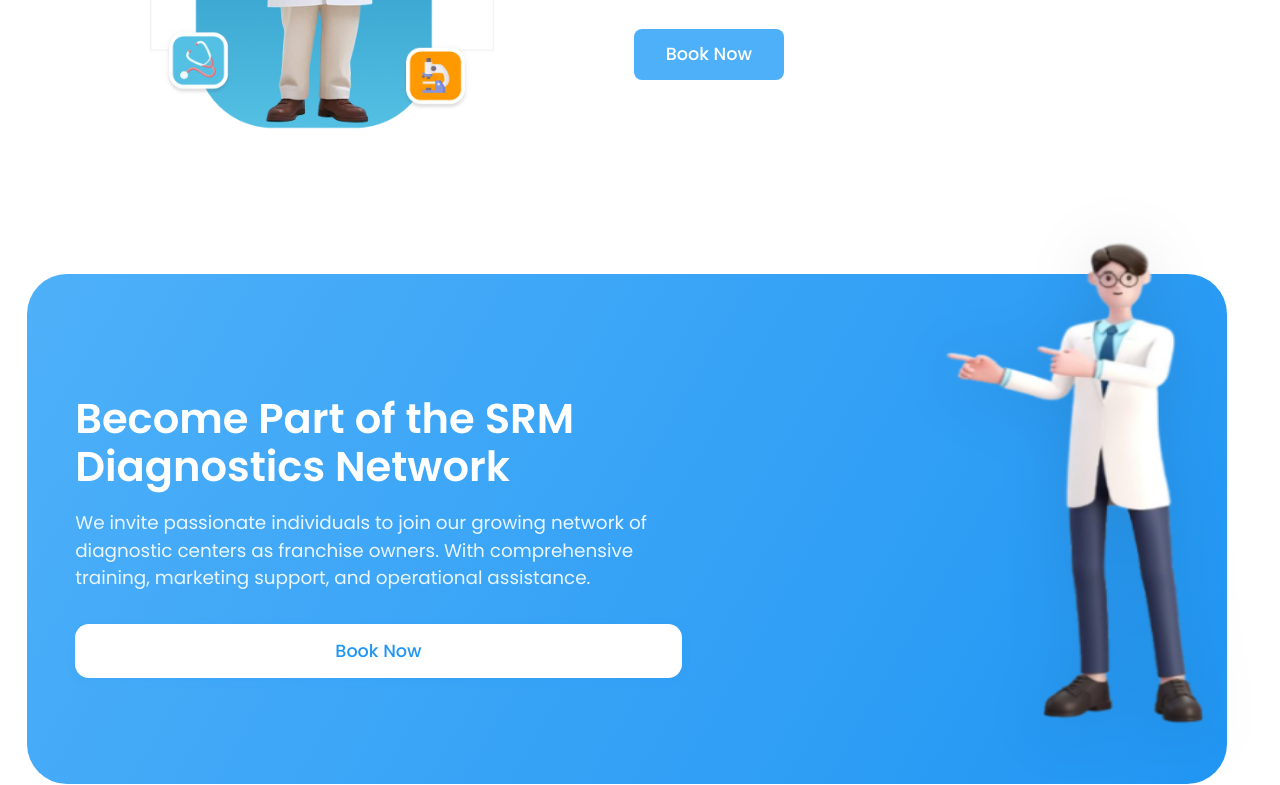
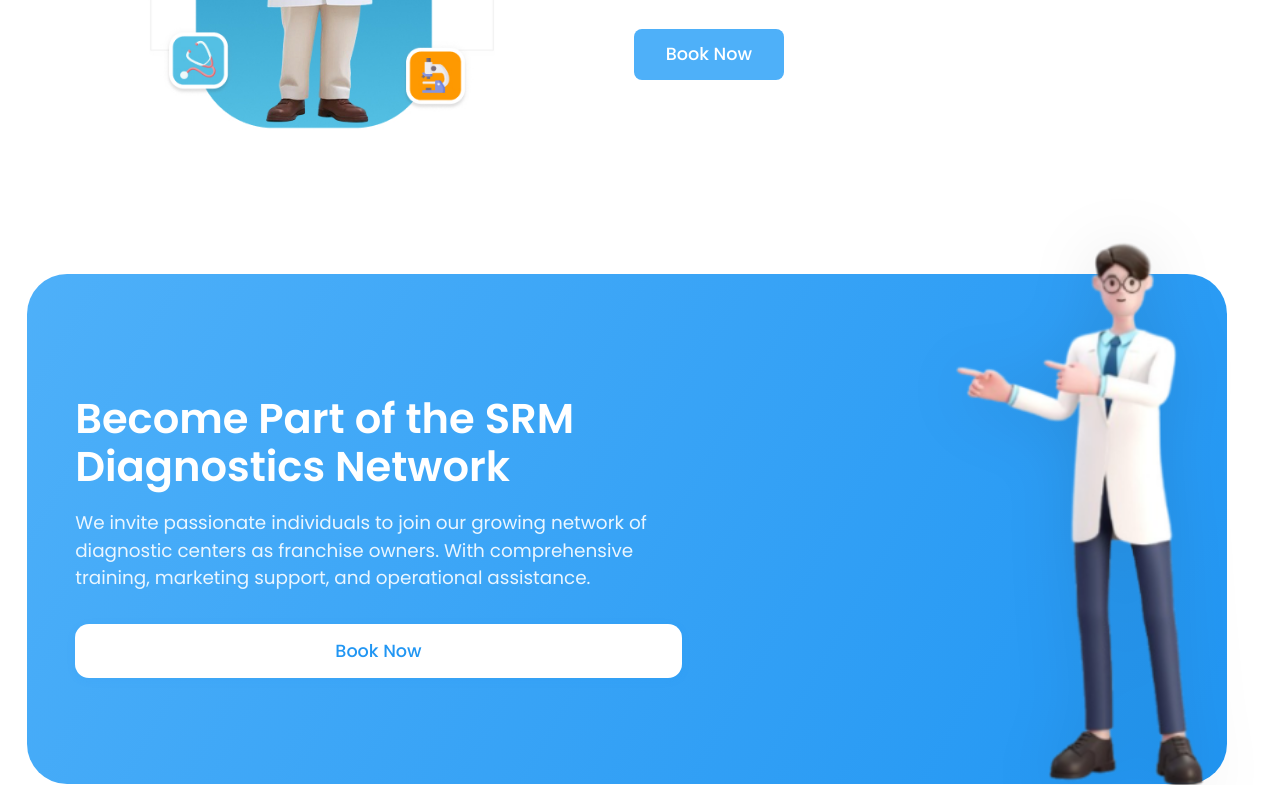
Before and after one commit to MohanKumarMurugan/SRM-dx-LP, a plain HTML site: page index.html in a window 1280 px wide. Shown: the part 4093-4878 px from the top of the page. Drawn offline with nearby package versions, Linux system fonts and the light colour scheme.

Commit message:
Images updates

```diff
--- a/styles.css
+++ b/styles.css
@@ -1931,8 +1931,8 @@ img.img-fluid.position-absolute.bottom-0.start-0 {
 }
 
 .join-network-img {
-  width: 260px;
-  height: 482px;
+  width: 250px;
+  height: 545px;
   max-width: 100%;
   position: relative;
   top: -80px;
@@ -1993,6 +1993,25 @@ img.img-fluid.position-absolute.bottom-0.start-0 {
     top: 30px;
   }
 }
+/*
+@media (max-width: 600px) {
+  .join-network-img {
+    width: 100px;
+    height: 120px;
+    max-width: 100%;
+    top: 10px;
+    right: 0;
+    left: 0;
+    margin: 0 auto;
+    position: relative;
+    padding-top: 0;
+    padding-bottom: 0;
+    filter: drop-shadow(0 4px 12px rgba(0,0,0,0.10));
+    transform: none;
+    z-index: 2;
+    display: block;
+  }
+} */
 
 /* General section container */
 section {
```
